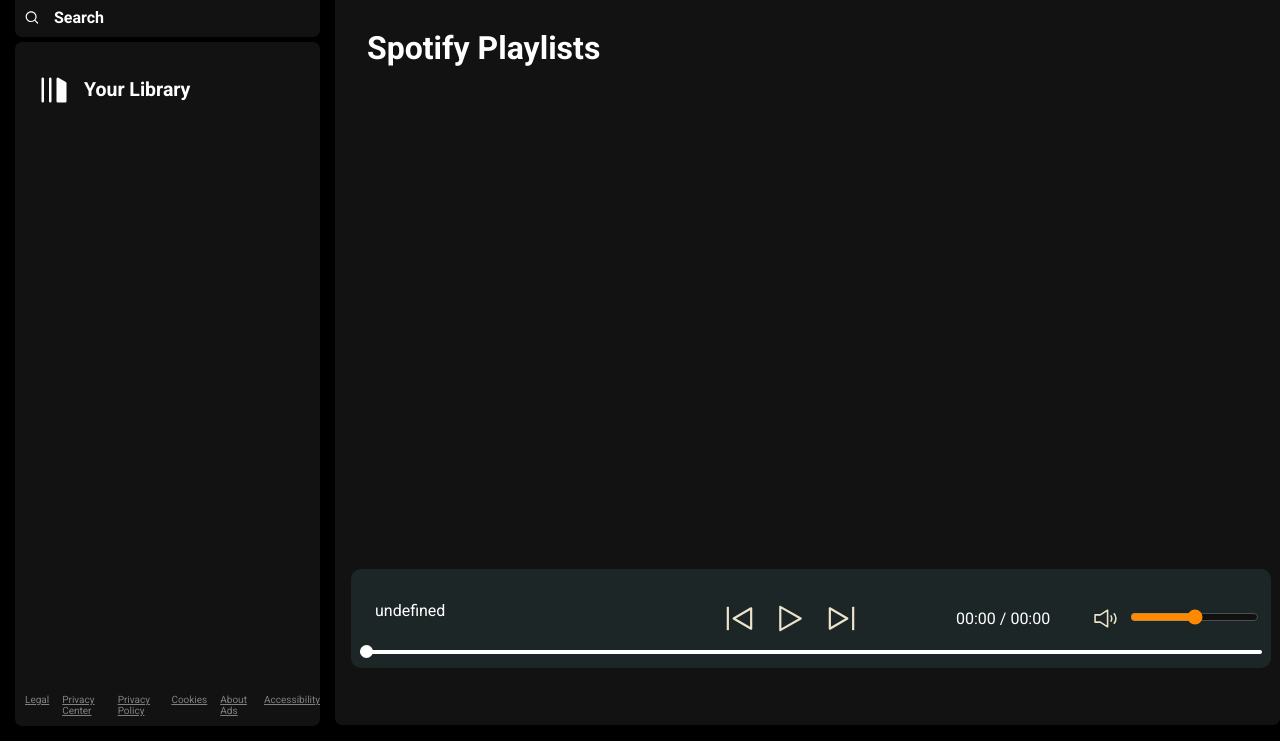
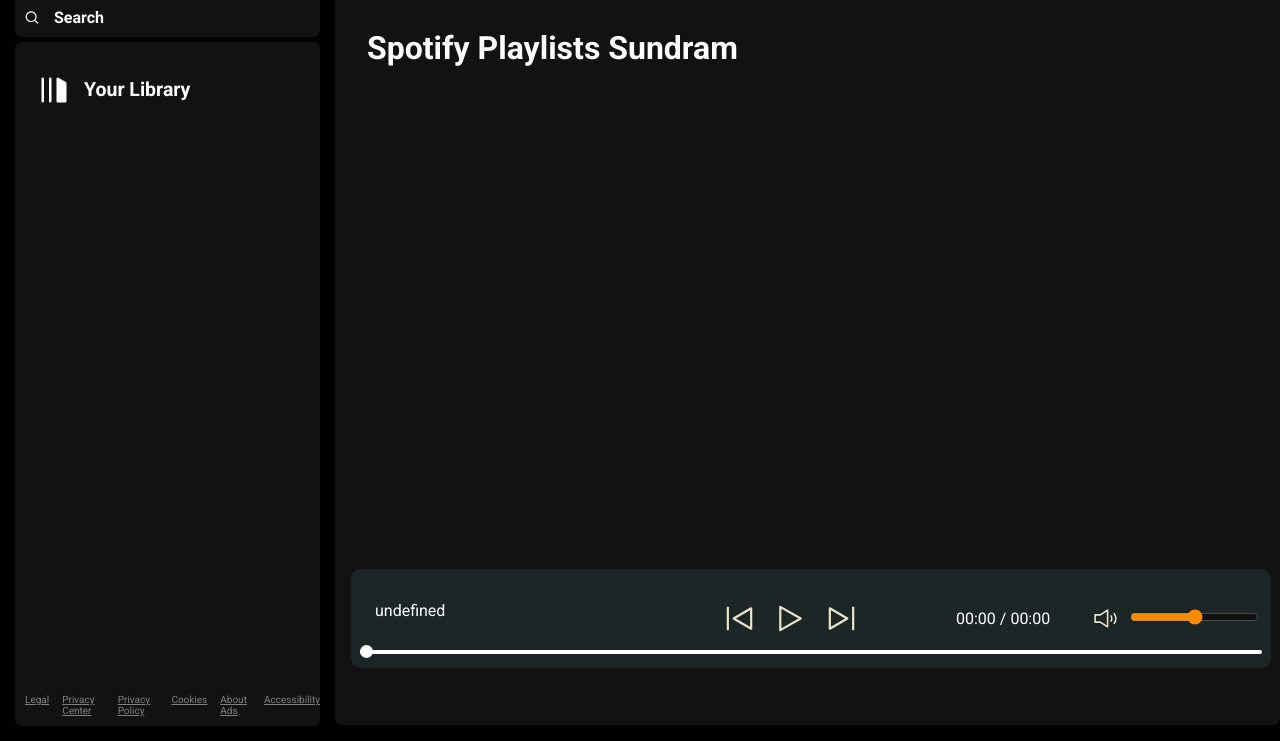
Before and after one commit to Sundram786/Spotify-Clone, a plain HTML site: page index.html in a window 1280 px wide. Shown: the part 102-843 px from the top of the page. Drawn offline with Linux system fonts and the light colour scheme; no server answers.

Commit message:
Update index.html

```diff
--- a/index.html
+++ b/index.html
@@ -74,7 +74,7 @@
                 </div>
             </div>
             <div class="spotifyPlaylists">
-                <h1>Spotify Playlists</h1>
+                <h1>Spotify Playlists Sundram</h1>
                 <div class="cardContainer"> </div>
                 <div class="playbar">
                     <div class="seekbar">
```
